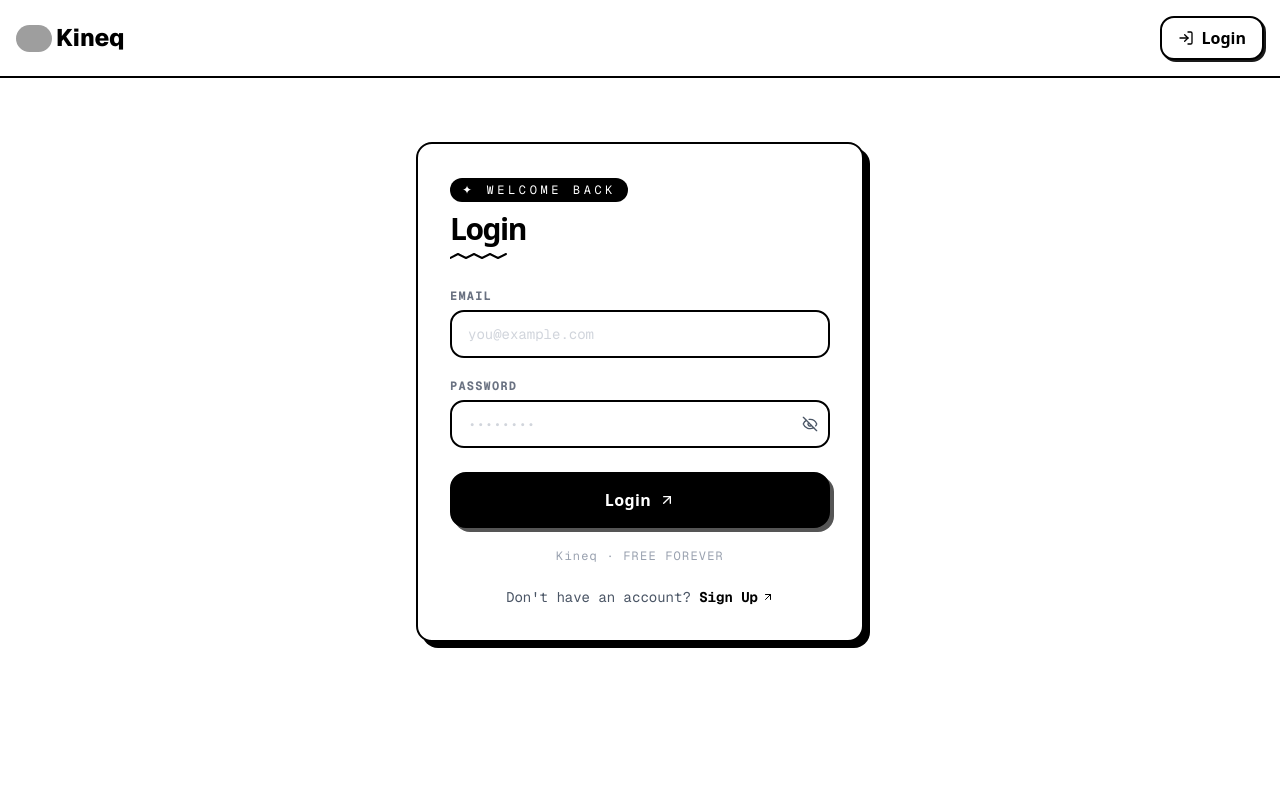
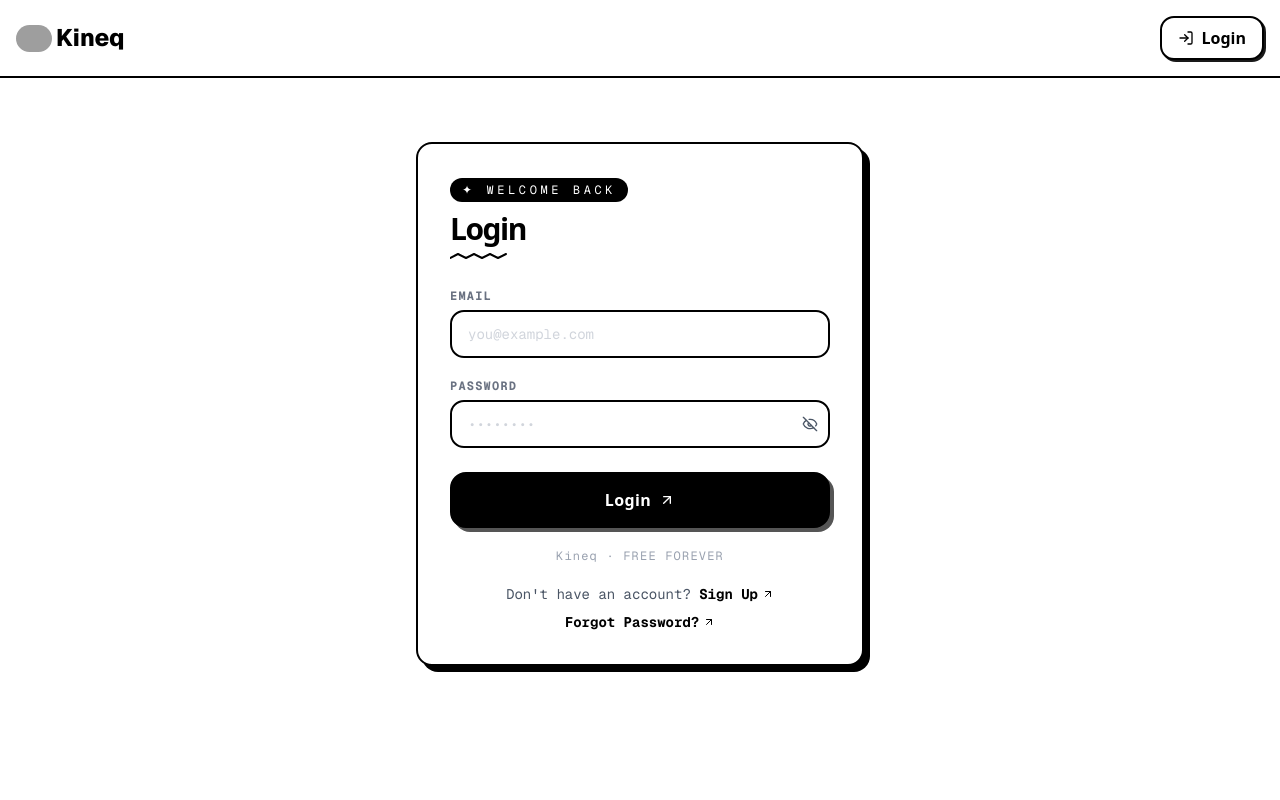
Before and after one commit to SnigdhaDatta/Kineq, a Next.js app in the folder client/: page /login in a window 1280 px wide. Shown: the top 800 px of the page. Built offline with nearby package versions, Linux system fonts and the light colour scheme; grey boxes are pictures that could not be loaded.

Commit message:
feat: enhance LoginPage with 'Forgot Password' link and improved layout

```diff
--- a/client/app/(auth)/login/page.tsx
+++ b/client/app/(auth)/login/page.tsx
@@ -130,7 +130,7 @@ export default function LoginPage() {
       <p className="text-center text-xs font-mono text-gray-400 tracking-widest">
         Kineq · FREE FOREVER
       </p>
-      <div className="text-center">
+      <div className="text-center flex flex-col gap-2">
         <span className="text-sm text-gray-600 font-mono">
           Don&apos;t have an account?{" "}
           <a
@@ -140,6 +140,14 @@ export default function LoginPage() {
             Sign Up <ArrowUpRight className="w-3 h-3" />
           </a>
         </span>
+        <span className="text-sm text-gray-600 font-mono">
+          <a
+            href="/forget-password"
+            className="text-black font-bold hover:underline inline-flex items-center gap-1"
+          >
+            Forgot Password? <ArrowUpRight className="w-3 h-3" />
+          </a>
+        </span>
       </div>
     </form>
   );
```
